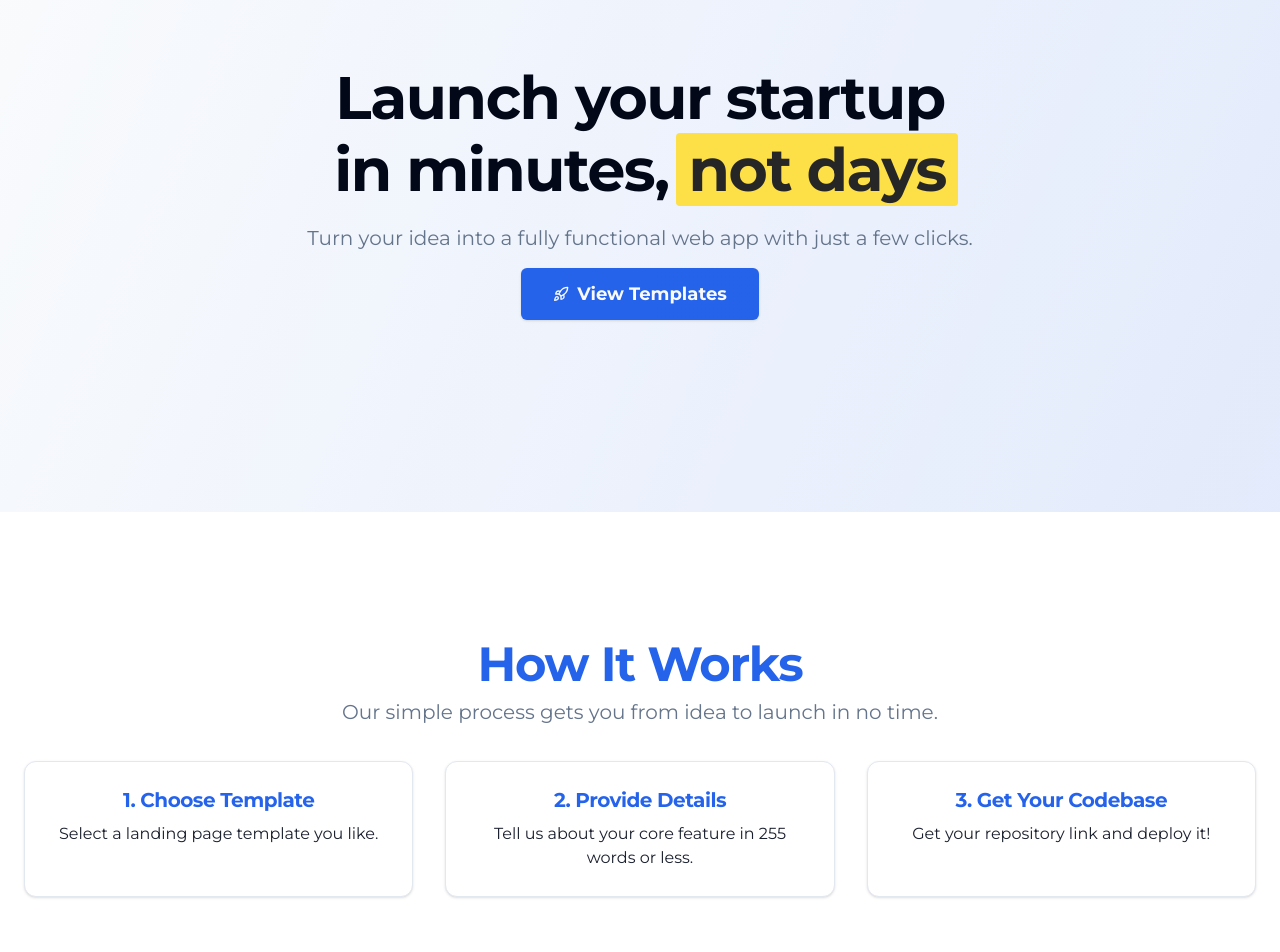
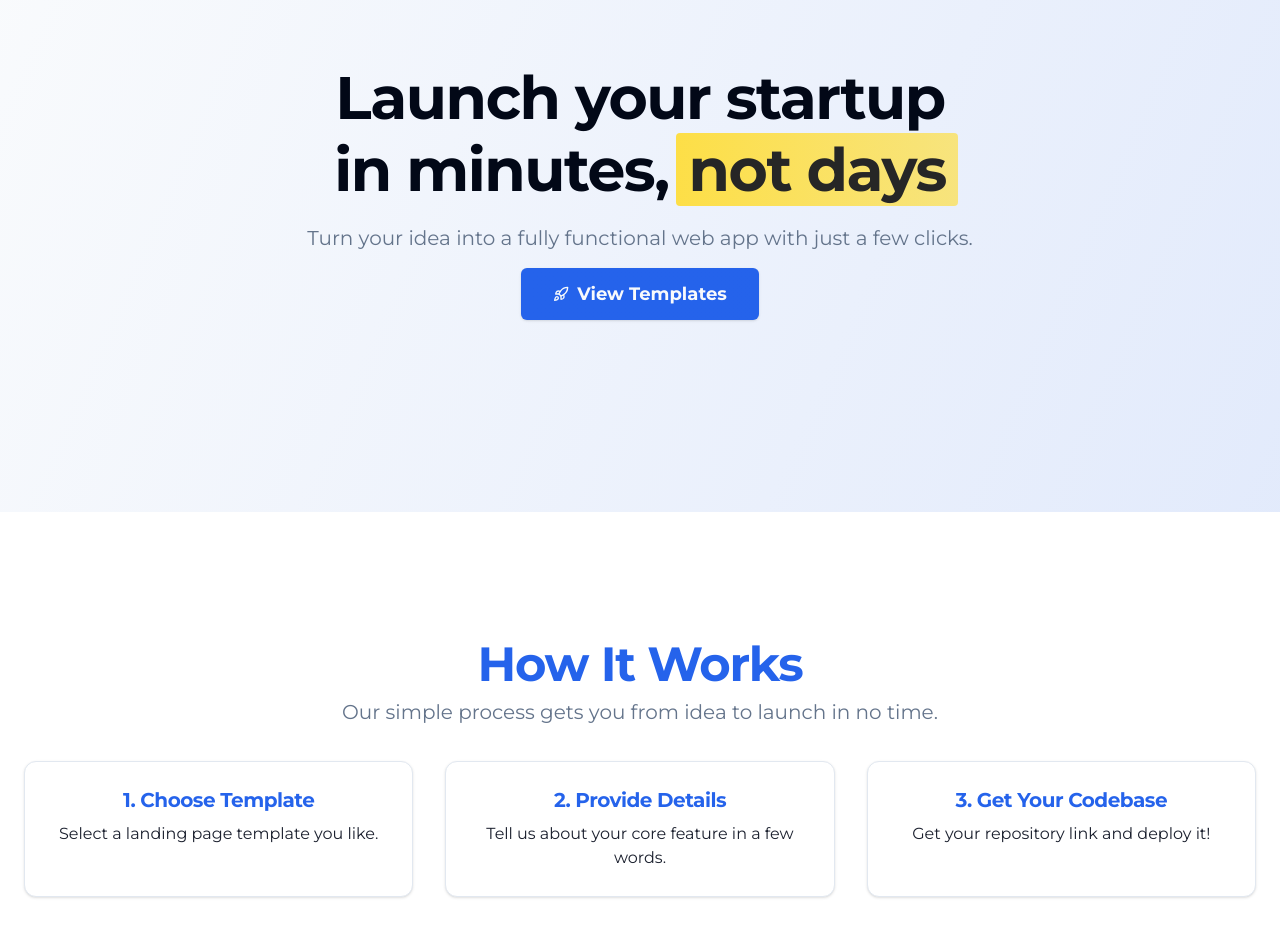
Before and after one commit to OrelsProjects/build-quick, a Next.js app: page / in a window 1280 px wide. Shown: the part 180-1132 px from the top of the page. Built offline with nearby package versions, Linux system fonts and the light colour scheme; no server answers; the database is empty.

Commit message:
Fix text and animation

```diff
--- a/src/app/page.tsx
+++ b/src/app/page.tsx
@@ -131,9 +131,13 @@ export default function Component() {
                         // Animate fill, as if it starts from the left and fills all the way to the right. Anchor - left
                         initial={{ scaleX: 0, transformOrigin: "0 50%" }}
                         animate={{ scaleX: 1 }}
-                        transition={{ duration: 1, delay: 0.75 }}
-                        className="absolute -left-2 -top-1 -bottom-1 -right-2 md:-left-3 md:-top-0 md:-bottom-0 md:-right-3 -rotate-1 bg-accent rounded-sm"
-                      ></motion.span>
+                        transition={{
+                          duration: 0.5,
+                          delay: 0.75,
+                          ease: "easeInOut",
+                        }}
+                        className="absolute -left-2 -top-1 -bottom-1 -right-2 md:-left-3 md:-top-0 md:-bottom-0 md:-right-3 -rotate-1  bg-gradient-to-r via-accent/85 from-accent to-accent/70 rounded-sm"
+                      />
                       <span className="relative text-transparent bg-clip-text bg-accent-foreground">
                         not days
                       </span>
@@ -195,7 +199,7 @@ export default function Component() {
                               {step === 1 &&
                                 "Select a landing page template you like."}
                               {step === 2 &&
-                                "Tell us about your core feature in 255 words or less."}
+                                "Tell us about your core feature in a few words."}
                               {step === 3 &&
                                 "Get your repository link and deploy it!"}
                             </p>
--- a/src/components/template/ideas-generator.tsx
+++ b/src/components/template/ideas-generator.tsx
@@ -137,7 +137,7 @@ export default function IdeasGenerator() {
                               {step === 1 &&
                                 "Select from our curated collection of landing page templates."}
                               {step === 2 &&
-                                "Tell us about your core feature in 255 words or less."}
+                                "Tell us about your core feature in a few words."}
                               {step === 3 &&
                                 "We'll create your project and provide a download link."}
                             </p>
```
